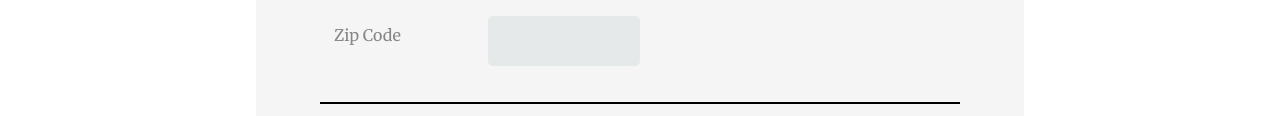
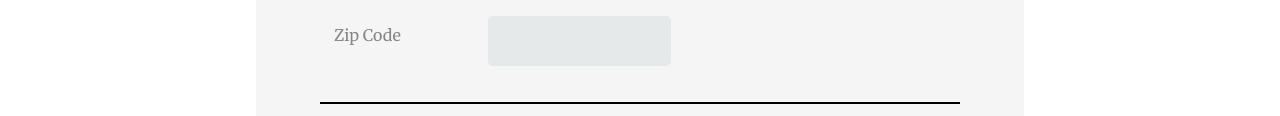
Before and after one commit to DavidMurphyedm/Team-Treehouse-Project-3, a plain HTML site: page online_registration_v4/index.html in a window 1280 px wide. Shown: the part 788-904 px from the top of the page. Drawn offline with Linux system fonts and the light colour scheme; files that its build step writes are made by us from their sources.

Commit message:
Update style.css
Added #zip to allow for changes in width added to media query.

```diff
--- a/online_registration_v4/css/style.css
+++ b/online_registration_v4/css/style.css
@@ -156,6 +156,16 @@ fieldset {
     border: none;
 }
 
+#zip {
+    width: 50%;
+}
+
+
+
+
+
+
+
 @media screen and (min-width:768px) {
 
     .top-form-part label {
@@ -167,9 +177,14 @@ fieldset {
             width: 50%;
             margin: auto;
             padding-top: 50px;
+        }
 
+        #zip {
+            flex-basis: 25%;
+            margin-right: 45%;
 
         }
+
     .input-section {
         display: flex;
         flex-direction: row;
@@ -180,11 +195,7 @@ fieldset {
     width: 70%;
       }
 
-      #zip {
-          width: 20%;
-          margin-right: 50%;
 
-      }
 
       .top-form-part select {
           box-sizing: content-box;
```
Lines whose indentation alone changed are shown as unchanged.
